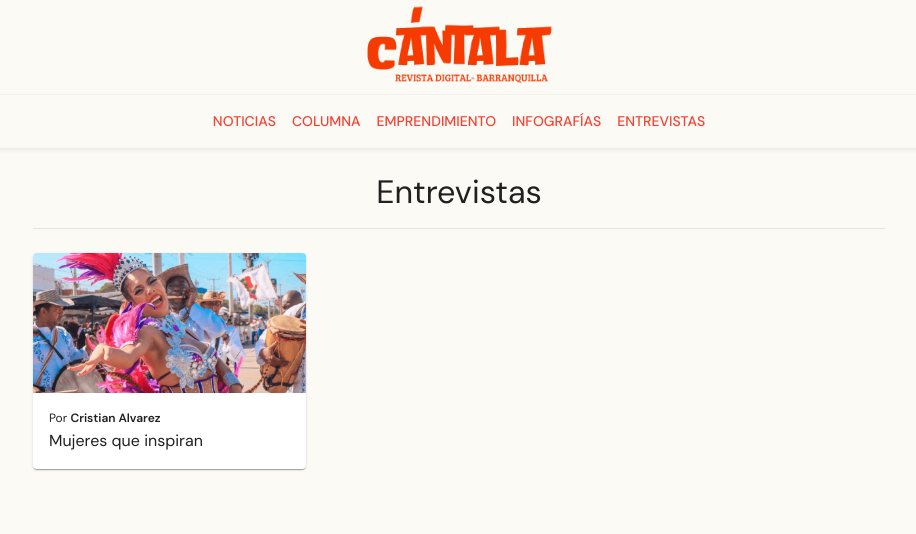
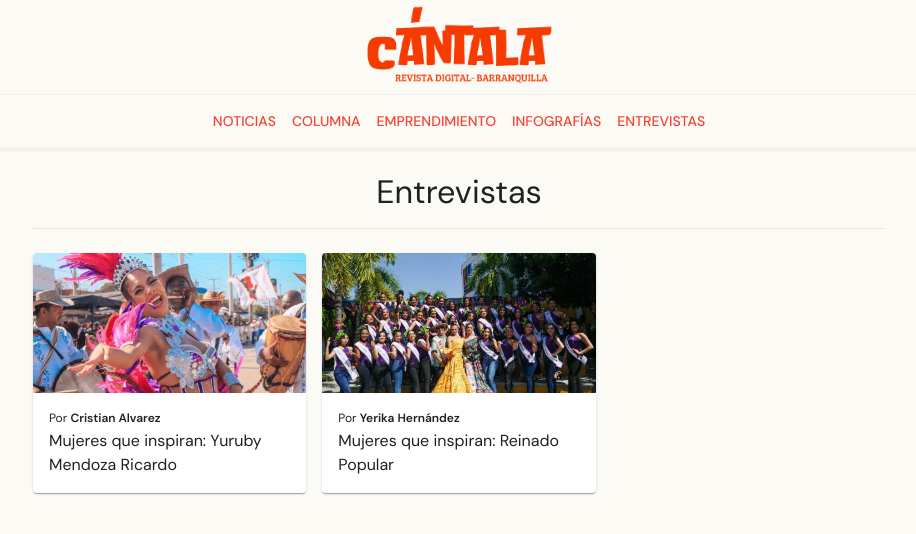
Before and after one commit to jaravad/revista-cantala, a React (Vite) app: page /entrevistas in a window 1280 px wide. Shown: the top 534 px of the page, without its empty margins (181-1097 px from the left). Built offline with nearby package versions, Linux system fonts and the light colour scheme.

Commit message:
Add interview

```diff
--- a/src/data/index.js
+++ b/src/data/index.js
@@ -36,6 +36,8 @@ import FabianFair from '../entrepeneurship/FabianFair'
 import fabianFairImg from '../assets/entrepeneurship/fabian/1.png'
 import VictorNews from '../news/VictorNews'
 import victorNewsImg from '../assets/news/victor/1.png'
+import YerikaInterview from '../interviews/YerikaInterview'
+import yerikaImg from '../assets/interviews/yerika/1.jpeg'
 
 export const authors = {
   cris: 'Cristian Alvarez',
@@ -195,8 +197,15 @@ export const interviews = [
   {
     component: WomenWhoInspire,
     id: 'mujeres-que-inspiran',
-    title: 'Mujeres que inspiran',
+    title: 'Mujeres que inspiran: Yuruby Mendoza Ricardo',
     author: authors.cris,
     previewImage: women,
   },
+  {
+    component: YerikaInterview,
+    id: 'reinado-popular',
+    title: 'Mujeres que inspiran: Reinado Popular',
+    author: authors.yerika,
+    previewImage: yerikaImg,
+  },
 ]
--- a/src/interviews/WomenWhoInspire.jsx
+++ b/src/interviews/WomenWhoInspire.jsx
@@ -12,7 +12,7 @@ import secondImg from '../assets/news/cris/2.png'
 const WomenWhoInspire = () => {
   return (
     <ArticleWrapper>
-      <Title>Mujeres que inspiran</Title>
+      <Title>Mujeres que inspiran: Yuruby Mendoza Ricardo</Title>
       <AuthorLine>{authors.cris}</AuthorLine>
       <Subheader>
         "Soy una mujer apasionada por su carrera, amo contar historias y hoy
--- /dev/null
+++ b/src/interviews/YerikaInterview.jsx
@@ -0,0 +1,40 @@
+import React from 'react'
+import ArticleWrapper from '../components/ArticleWrapper'
+import Title from '../components/Title'
+import AuthorLine from '../components/AuthorLine'
+import { authors } from '../data'
+import { Box, Typography } from '@mui/material'
+import Subheader from '../components/Subheader'
+import mainImg from '../assets/interviews/yerika/1.jpeg'
+
+const YerikaInterview = () => {
+  return (
+    <ArticleWrapper>
+      <Title>Mujeres que inspiran: Reinado Popular</Title>
+      <AuthorLine>{authors.yerika}</AuthorLine>
+      <Subheader>
+        Hoy será el cierre de inscripciones al certamen más importante realizado
+        en el marco del carnaval de Barranquilla, en donde una Carnavalera en
+        representación de su barrio popular será las encargada de llevar la
+        cultura y tradición a cada rincón de nuestra ciudad.
+      </Subheader>
+      <Box mb={2}>
+        <img src={mainImg} alt="Reinado" style={{ maxWidth: '100%' }} />
+      </Box>
+      <Typography paragraph>
+        Un Reinado lleno de cambios y buenas estrategias, además también
+        tendremos un lema que nos caracteriza a cada una de las barranquilleras
+        y es que Somos mujeres que inspiran , mujeres que bailan como ninguna,
+        mujeres únicas e inigualable. Y en esta oportunidad estas chicas serán
+        formadas en los talleres que se estarán brindando a lo largo de esté
+        certamen y en el que ellas podrán aprender Marketing , fogueo
+        periodístico, emprendimiento y muchas más cosas por que estes 2024
+        venimos recargados con muchas sorpresas.
+      </Typography>
+      <Typography></Typography>
+      <Typography></Typography>
+    </ArticleWrapper>
+  )
+}
+
+export default YerikaInterview
```
Also changed, not shown: src/assets/interviews/yerika/1.jpeg (added).
